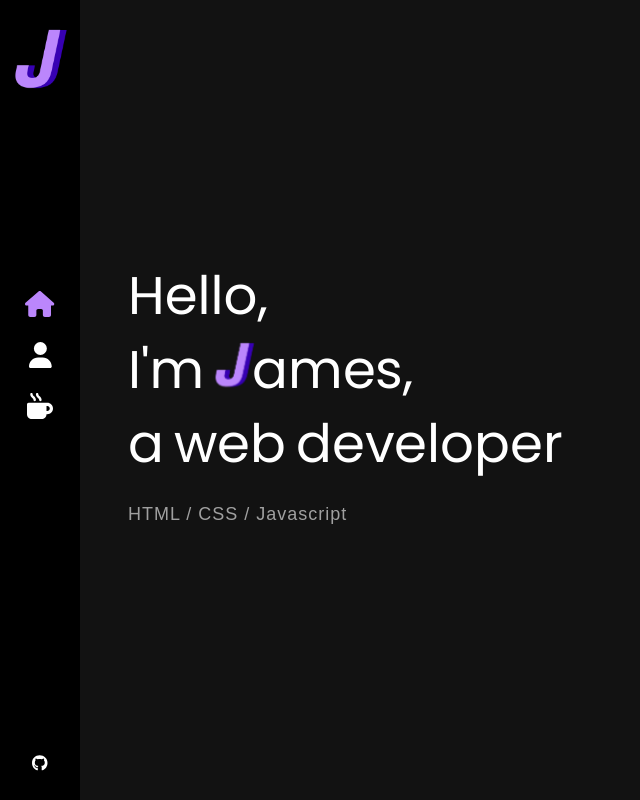
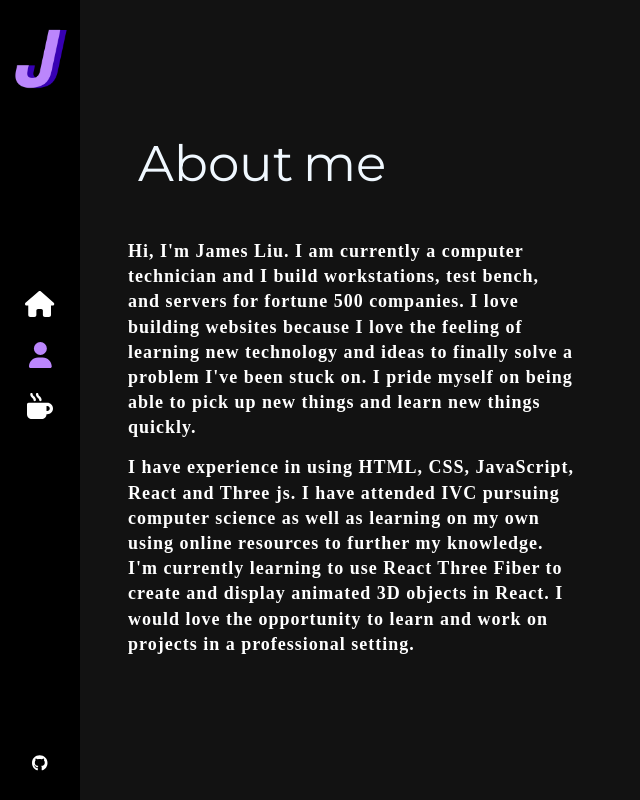
Before and after one commit to Zeirnox/portfolio, a React (Create React App) app: page /about in a window 1280 px wide. Shown: the whole page, without its empty margins (0-640 px from the left). Built offline with nearby package versions, Linux system fonts and the light colour scheme.

Commit message:
Revert "hash browser update"
This reverts commit 889c02450e480df4c034fec47469acf2f8d00012.

```diff
--- a/src/App.js
+++ b/src/App.js
@@ -11,8 +11,8 @@ function App() {
       <Routes>
         <Route path={'/'} element= {<Layout/>}>
           <Route index element= {<Home/>}/>
-          <Route path="about" element= {<About/>}/>
-          <Route path="projects" element= {<Projects/>}/>
+          <Route path="/about" element= {<About/>}/>
+          <Route path="/projects" element= {<Projects/>}/>
         </Route>
       </Routes>
     </>
--- a/src/components/About/index.js
+++ b/src/components/About/index.js
@@ -17,10 +17,14 @@ const About = () => {
                         idx={5}
                     />
                 </h1>
-                <h2>    Irure excepteur occaecat nostrud laborum officia eiusmod pariatur minim in velit Lorem sit amet id. Elit laborum dolore commodo labore enim proident aliqua. Enim est laboris Lorem ad dolore laborum voluptate occaecat esse nisi magna.
+                <h2>    Hi, I'm James Liu. I am currently a computer technician and I build workstations, test bench, and servers for fortune 500 companies.
+                    I love building websites because I love the feeling of learning new technology and ideas to finally solve a problem I've been stuck on.
+                    I pride myself on being able to pick up new things and learn new things quickly.
                 </h2>
                 <h2>
-                        Laboris elit voluptate do aliqua proident laborum minim veniam. Reprehenderit consectetur dolor exercitation mollit officia incididunt non minim esse aute reprehenderit nostrud do sunt. Magna eiusmod aliqua id nulla dolore proident eiusmod eu. Ut nisi cupidatat officia reprehenderit ex esse aliqua commodo.
+                        I have experience in using HTML, CSS, JavaScript, React and Three js. I have attended IVC pursuing computer science as well as learning on my own using
+                    online resources to further my knowledge. I'm currently learning to use React Three Fiber to create and display animated 3D objects in React.
+                    I would love the opportunity to learn and work on projects in a professional setting.
                 </h2>
             </div>
         </div>
--- a/src/components/About/index.scss
+++ b/src/components/About/index.scss
@@ -2,6 +2,5 @@ h2 {
     animation: fadeIn 2s 1s linear both;
     font-size: 18px;
     letter-spacing: 1px;
-    font-family: 'Montserrat';
-    font-weight: 400;
+    font-family: 'Dancing_Script';
 }
--- a/src/components/Sidebar/index.js
+++ b/src/components/Sidebar/index.js
@@ -11,7 +11,7 @@ import { faGithub } from '@fortawesome/free-brands-svg-icons'
 const Sidebar = () => (
 
     <div className='nav-bar'>
-        <Link className='logo' to='/'>
+        <Link className='logo' to='/portfolio'>
             <img src={Logo} alt="logo" />
         </Link>
         <nav>
```
Also changed, not shown: src/index.js (+5 -8 lines).
